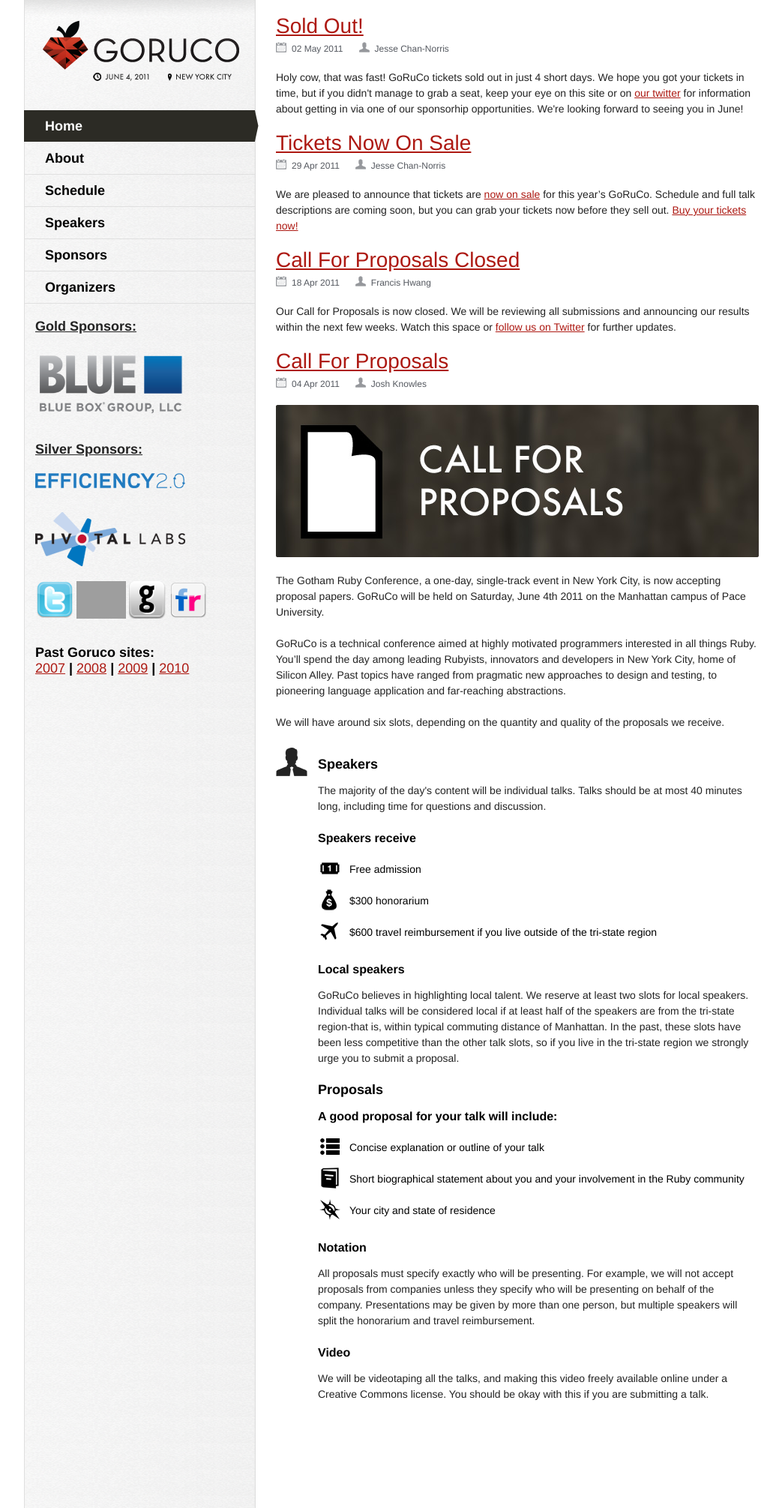
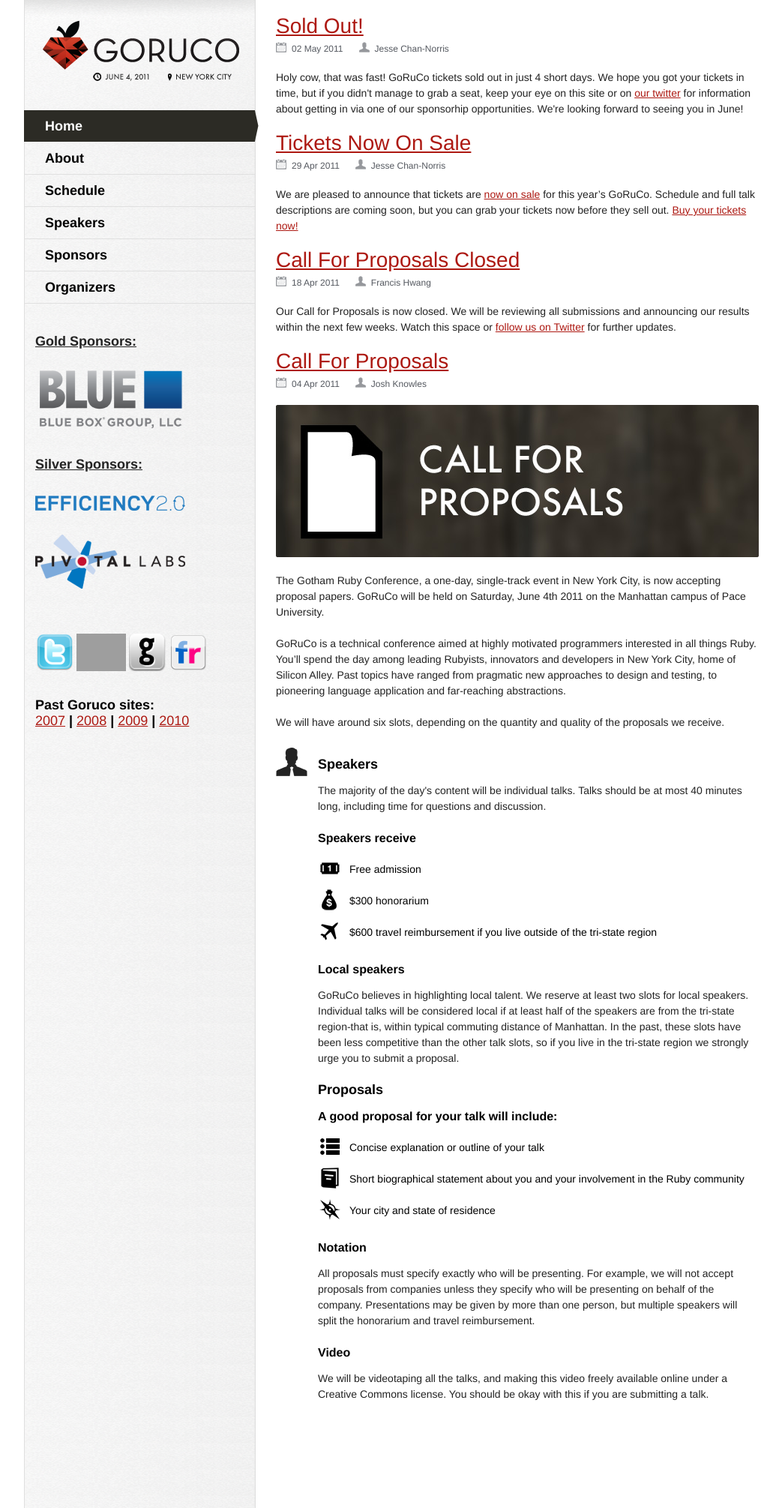
Before and after one commit to matschaffer/redsnakephilly.org, a Jekyll site: the page built from index.html, in a window 1280 px wide. Shown: the whole page at 75% size, without its empty margins (118-1161 px from the left). Built offline with Jekyll 4.4.1, drawn with Linux system fonts in a browser that asks for light colours; the list of posts is cut into pages by our own code; grey boxes are pictures that could not be loaded.

Commit message:
sponsor relocation

```diff
--- a/_layouts/default.html
+++ b/_layouts/default.html
@@ -12,7 +12,7 @@
         <div id='sidebar'>
           <h1>GoRuCo - The Premier New York City Ruby Conference</h1>
           <a href="/" id="logo"></a>
-          <div style="margin-bottom: 20px;" id='nav'>
+          <div style="margin-bottom: 40px;" id='nav'>
             <a id="home" href="/">Home</a>
             <a id="about" href="/about/">About</a>
             <a id="schedule" href="/schedule/">Schedule</a>
@@ -22,10 +22,10 @@
           </div> <!-- nav -->
            <div style="margin-bottom: 20px;" id="sponsors">
             <p style="font-size:18px; font-weight:bold; margin-left:15px; text-decoration:underline;">Gold Sponsors:</p>
-            <img src="../images/content/box.png" style="margin-left:15px;" /><br /><br /><br />
+            <a href="http://bluebox.net"><img src="../images/content/box.png" style="margin-left:15px;" /></a><br /><br /><br />
             <p style="font-size:18px; font-weight:bold; margin-left:15px; text-decoration:underline;">Silver Sponsors:</p>
-            <img src="../images/content/eff.png" style="margin-left:15px;" /><br /><br /><br />
-            <img src="../images/content/pivotal.png" style="margin-left:15px;" />
+             <a href="http://http://efficiency20.com"><img src="../images/content/eff.png" style="margin-left:15px;margin-top:10px;" /><br /><br /><br />
+               <a href="http://pivotallabs.com"><img src="../images/content/pivotal.png" style="margin-left:15px;" />
           </div>
 
           <div id="linksWrapper">
--- a/stylesheets/application.css
+++ b/stylesheets/application.css
@@ -183,7 +183,8 @@
 #linksWrapper{
   width:309px;
   height:50px;
-  margin:20px auto;
+  margin:0px auto;
+  margin-top:60px;
 }
 #linksWrapper img{
   float:left;
```
Also changed, not shown: 12 other files.
